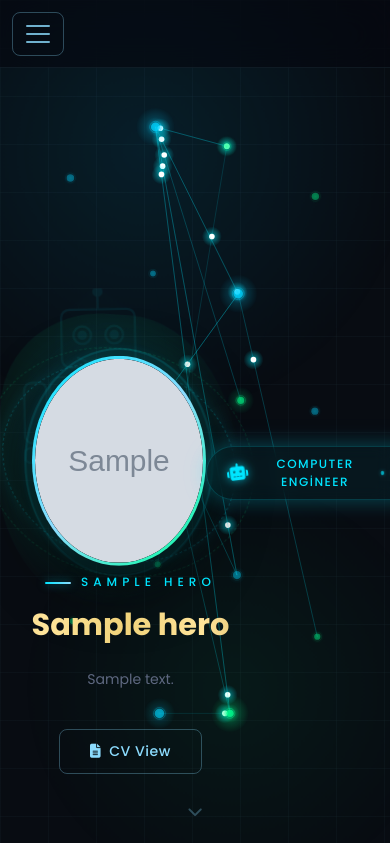
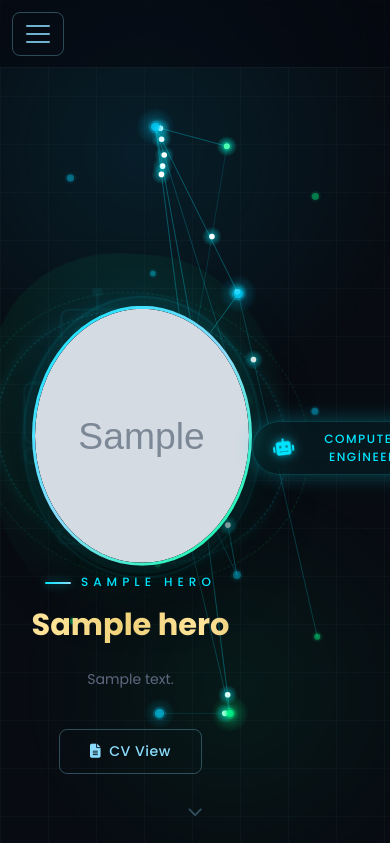
Before and after one commit to serkandemirtas/personal-website, a Django app: template home/templates/home/home.html in a window 390 px wide. Shown: the top 843 px of the page. Run offline with Django 5.2, Linux system fonts and the light colour scheme; the template is opened without the code that fills it: most values are stand-ins (such as "Sample title", 1, 10 or a date in 2020); grey boxes marked "Sample" are stand-in pictures; form fields are guessed from the names that the template uses; some libraries are stand-ins or nearby versions.

Commit message:
Increase hero photo size with responsive clamp() sizing

```diff
--- a/static/css/style.css
+++ b/static/css/style.css
@@ -474,8 +474,8 @@ header nav.scrolled {
   display: inline-flex;
   align-items: center;
   justify-content: center;
-  width: 380px;
-  height: 380px;
+  width: clamp(300px, 38vw, 460px);
+  height: clamp(300px, 38vw, 460px);
 }
 .hero-photo-blob {
   position: absolute;
@@ -943,8 +943,8 @@ header nav.scrolled {
     font-size: 2.4rem;
   }
   .hero-photo-wrapper {
-    width: 260px;
-    height: 260px;
+    width: clamp(240px, 60vw, 320px);
+    height: clamp(240px, 60vw, 320px);
   }
   .col-md-5.mb-4.mb-md-0.text-center img {
     width: 220px;
@@ -973,8 +973,8 @@ header nav.scrolled {
     font-size: 0.88rem;
   }
   .hero-photo-wrapper {
-    width: 210px;
-    height: 210px;
+    width: clamp(200px, 70vw, 260px);
+    height: clamp(200px, 70vw, 260px);
   }
   .btn {
     padding: 10px 20px;
```
